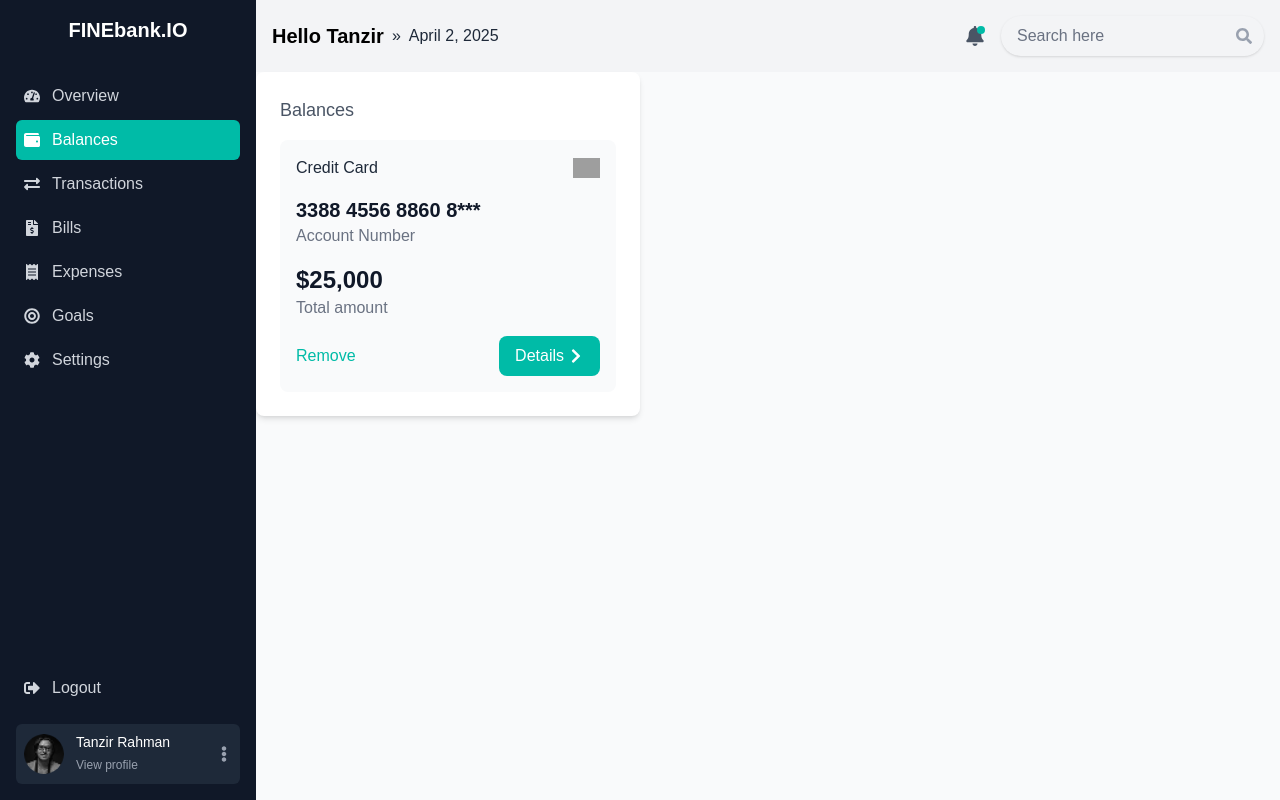
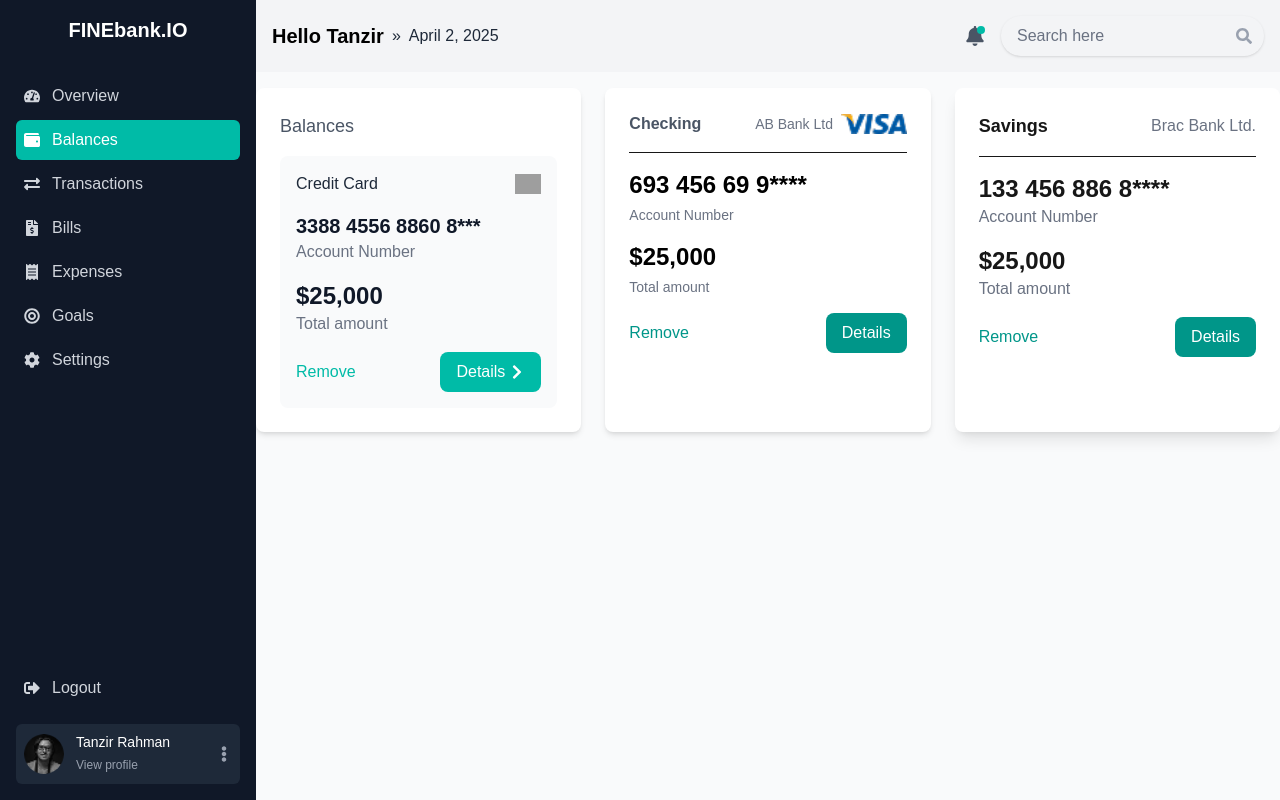
Before and after one commit to Bhankid/finebank, a Next.js app: page /dashboard/balances in a window 1280 px wide. Built offline with nearby package versions, Linux system fonts and the light colour scheme; grey boxes are pictures that could not be loaded.

Commit message:
Add CheckingAccount and SavingsAccount components to CreditCardBalance for enhanced account display

```diff
--- /dev/null
+++ b/src/app/components/CreditCardBalance/CheckingAccount.tsx
@@ -0,0 +1,78 @@
+'use client';
+
+import Image from 'next/image';
+
+interface CheckingAccountProps {
+  accountType?: string;
+  bankName?: string;
+  bankLogo?: string;
+  accountNumber?: string;
+  totalAmount?: number;
+  className?: string;
+  onRemove?: () => void;
+  onDetails?: () => void;
+}
+
+const CheckingAccount: React.FC<CheckingAccountProps> = ({
+  accountType = 'Checking',
+  bankName = 'AB Bank Ltd',
+  bankLogo = '/Visa_Logo 1.png',
+  accountNumber = '693 456 69 9****',
+  totalAmount = 25000,
+  className = '',
+  onRemove = () => {},
+  onDetails = () => {}
+}) => {
+  // Format currency
+  const formatCurrency = (amount: number): string => {
+    return new Intl.NumberFormat('en-US', {
+      style: 'currency',
+      currency: 'USD',
+      minimumFractionDigits: 0,
+      maximumFractionDigits: 0
+    }).format(amount);
+  };
+
+  return (
+    <div className={`bg-white p-6 rounded-lg shadow-md w-full max-w-sm ${className}`}>
+      <div className="flex justify-between items-center mb-4">
+        <span className="text-gray-600 font-semibold">{accountType}</span>
+        <div className="flex items-center">
+          <span className="text-gray-500 text-sm mr-2">{bankName}</span>
+          <Image
+            src={bankLogo}
+            alt={`${bankName} logo`}
+            width={40}
+            height={20}
+            className="h-5 w-auto"
+          />
+        </div>
+      </div>
+      <hr className="mb-4"/>
+      <div className="mb-4">
+        <div className="text-2xl font-semibold text-black mb-1">{accountNumber}</div>
+        <div className="text-gray-500 text-sm">Account Number</div>
+      </div>
+      <div className="mb-4">
+        <div className="text-2xl font-semibold text-black mb-1">{formatCurrency(totalAmount)}</div>
+        <div className="text-gray-500 text-sm">Total amount</div>
+      </div>
+      <div className="flex justify-between items-center">
+        <button
+          onClick={onRemove}
+          className="text-teal-600 font-medium hover:text-teal-700 transition-colors"
+        >
+          Remove
+        </button>
+        <button
+          onClick={onDetails}
+          className="bg-teal-600 hover:bg-teal-700 text-white px-4 py-2 rounded-lg transition-colors"
+        >
+          Details
+        </button>
+      </div>
+    </div>
+  );
+};
+
+export default CheckingAccount;
--- /dev/null
+++ b/src/app/components/CreditCardBalance/SavingsAccount.tsx
@@ -0,0 +1,65 @@
+'use client';
+
+interface SavingsAccountProps {
+  accountType?: string;
+  bankName?: string;
+  accountNumber?: string;
+  totalAmount?: number;
+  className?: string;
+  onRemove?: () => void;
+  onDetails?: () => void;
+}
+
+const SavingsAccount: React.FC<SavingsAccountProps> = ({
+  accountType = 'Savings',
+  bankName = 'Brac Bank Ltd.',
+  accountNumber = '133 456 886 8****',
+  totalAmount = 25000,
+  className = '',
+  onRemove = () => {},
+  onDetails = () => {}
+}) => {
+  // Format currency
+  const formatCurrency = (amount: number): string => {
+    return new Intl.NumberFormat('en-US', {
+      style: 'currency',
+      currency: 'USD',
+      minimumFractionDigits: 0,
+      maximumFractionDigits: 0
+    }).format(amount);
+  };
+
+  return (
+    <div className={`bg-white rounded-lg shadow-lg p-6 max-w-sm w-full ${className}`}>
+      <div className="flex justify-between items-center mb-4">
+        <h2 className="text-lg font-semibold">{accountType}</h2>
+        <span className="text-gray-500">{bankName}</span>
+      </div>
+      <hr className="mb-4"/>
+      <div className="mb-4">
+        <p className="text-2xl font-semibold">{accountNumber}</p>
+        <p className="text-gray-500">Account Number</p>
+      </div>
+      <div className="mb-4">
+        <p className="text-2xl font-semibold">{formatCurrency(totalAmount)}</p>
+        <p className="text-gray-500">Total amount</p>
+      </div>
+      <div className="flex justify-between items-center">
+        <button
+          onClick={onRemove}
+          className="text-teal-600 hover:text-teal-700 transition-colors"
+        >
+          Remove
+        </button>
+        <button
+          onClick={onDetails}
+          className="bg-teal-600 hover:bg-teal-700 text-white px-4 py-2 rounded-lg transition-colors"
+        >
+          Details
+        </button>
+      </div>
+    </div>
+  );
+};
+
+export default SavingsAccount;
--- a/src/app/dashboard/balances/page.tsx
+++ b/src/app/dashboard/balances/page.tsx
@@ -1,6 +1,8 @@
 'use client';
 
+import CheckingAccount from '@/app/components/CreditCardBalance/CheckingAccount';
 import CreditCardBalance from '@/app/components/CreditCardBalance/CreditCardBalance';
+import SavingsAccount from '@/app/components/CreditCardBalance/SavingsAccount';
 import Header from '@/app/components/Header/Header';
 import Sidebar from '@/app/components/SideBar/Sidebar';
 
@@ -15,7 +17,11 @@
       {/* Main Content */}
       <main className="flex-1 md:ml-64">
         <Header userName="Tanzir" />
+       <div className="grid grid-cols-1 md:grid-cols-2 lg:grid-cols-3 gap-6 py-4">
         <CreditCardBalance />
+        <CheckingAccount />
+        <SavingsAccount />
+        </div>
       </main>
     </div>
   );
```
Also changed, not shown: public/Visa_Logo 1.png (added).
